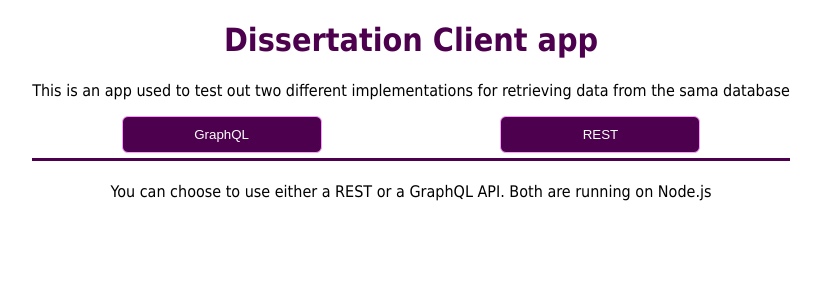
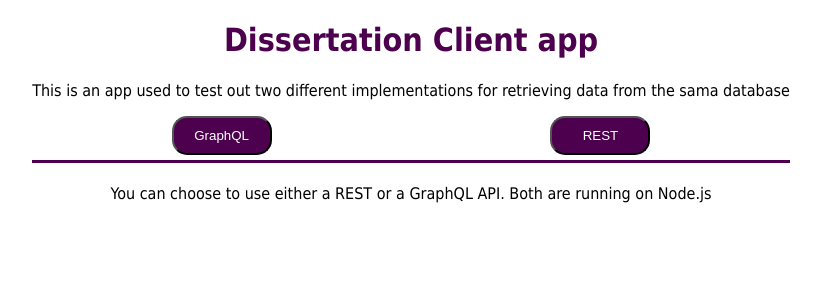
Before and after one commit to Janbanwan/DissertationProject, a React (Create React App) app in the folder client/: page / in a window 1280 px wide. Shown: the top 300 px of the page, without its empty margins (229-1050 px from the left). Built offline with nearby package versions, Linux system fonts and the light colour scheme.

Commit message:
removed unnecessary component

```diff
--- a/client/src/components/choice/choice.js
+++ /dev/null
@@ -1,33 +0,0 @@
-import React from "react";
-import styled from "styled-components";
-
-const Container = styled.div`
-  display: flex;
-  flex-direction: row;
-  align-content: center;
-  justify-content: space-around;
-`;
-
-const ChoiceContainer = styled.div`
-  padding: 10px;
-  border-radius: 6px;
-  border: 1px solid;
-  border-color: #ff99ff;
-  width: 200px;
-  text-align: center;
-  background-color: #4d004d;
-  color: white;
-`;
-
-export const Choice = props => {
-  return (
-    <Container>
-      <ChoiceContainer onClick={() => props.getName("GraphQL")}>
-        <p>GraphQL</p>
-      </ChoiceContainer>
-      <ChoiceContainer onClick={() => props.getName("REST")}>
-        <p>REST</p>
-      </ChoiceContainer>
-    </Container>
-  );
-};
--- a/client/src/components/home/home.js
+++ b/client/src/components/home/home.js
@@ -1,7 +1,6 @@
 import React, { useState } from "react";
 import styled from "styled-components";
 import REST from "../querypage/REST";
-import { Choice } from "../choice/choice";
 import { GraphQl } from "../querypage/graphQl";
 
 const Wrapper = styled.div`
@@ -33,11 +32,8 @@ const ButtonContainer = styled.div`
 
 const ChoiceButton = styled.button`
   padding: 10px;
-  border-radius: 6px;
-  border: 1px solid;
-  border-color: #ff99ff;
-  width: 200px;
-  text-align: center;
+  border-radius: 15px;
+  width: 100px;
   background-color: #4d004d;
   color: white;
 `;
```
